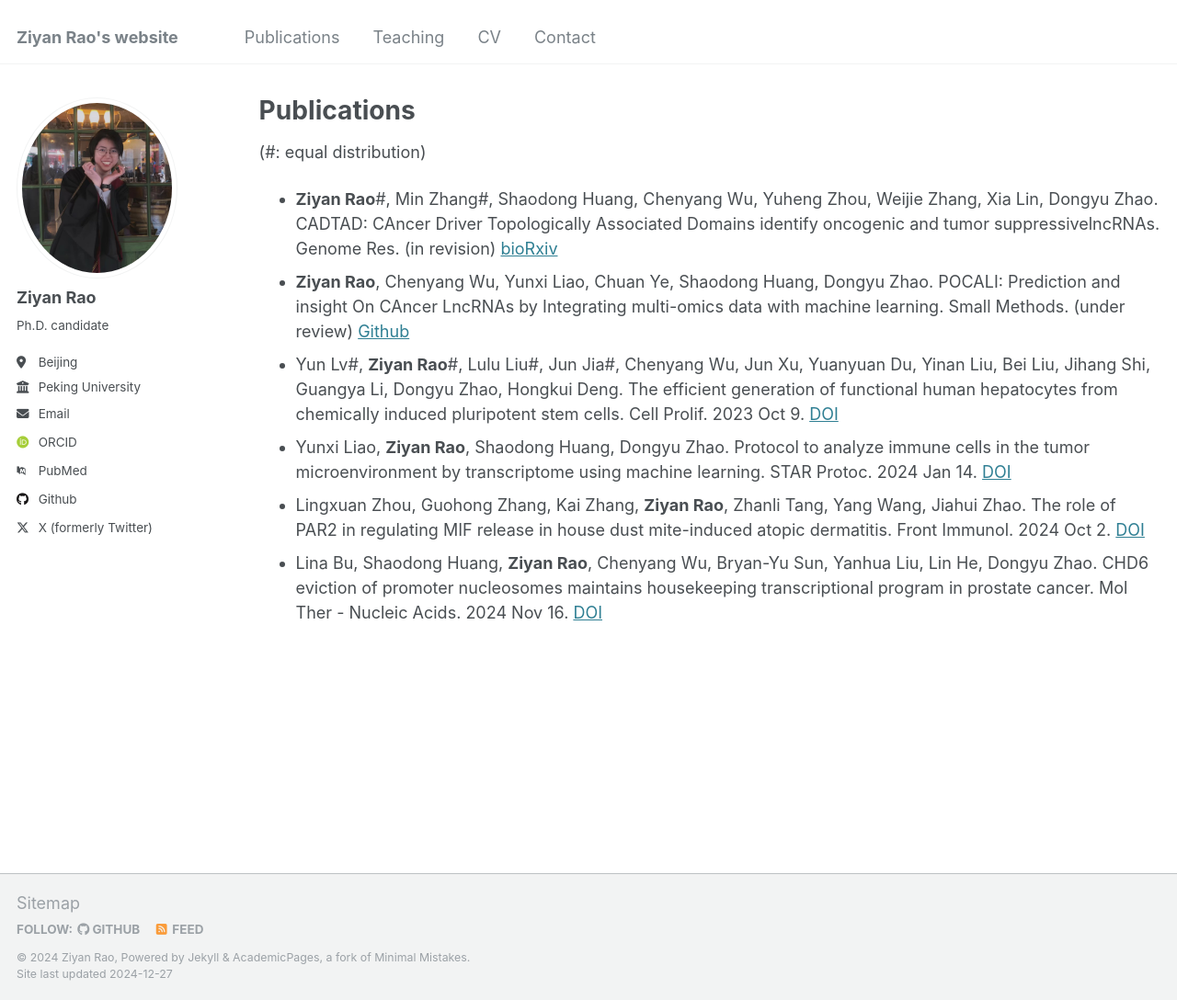
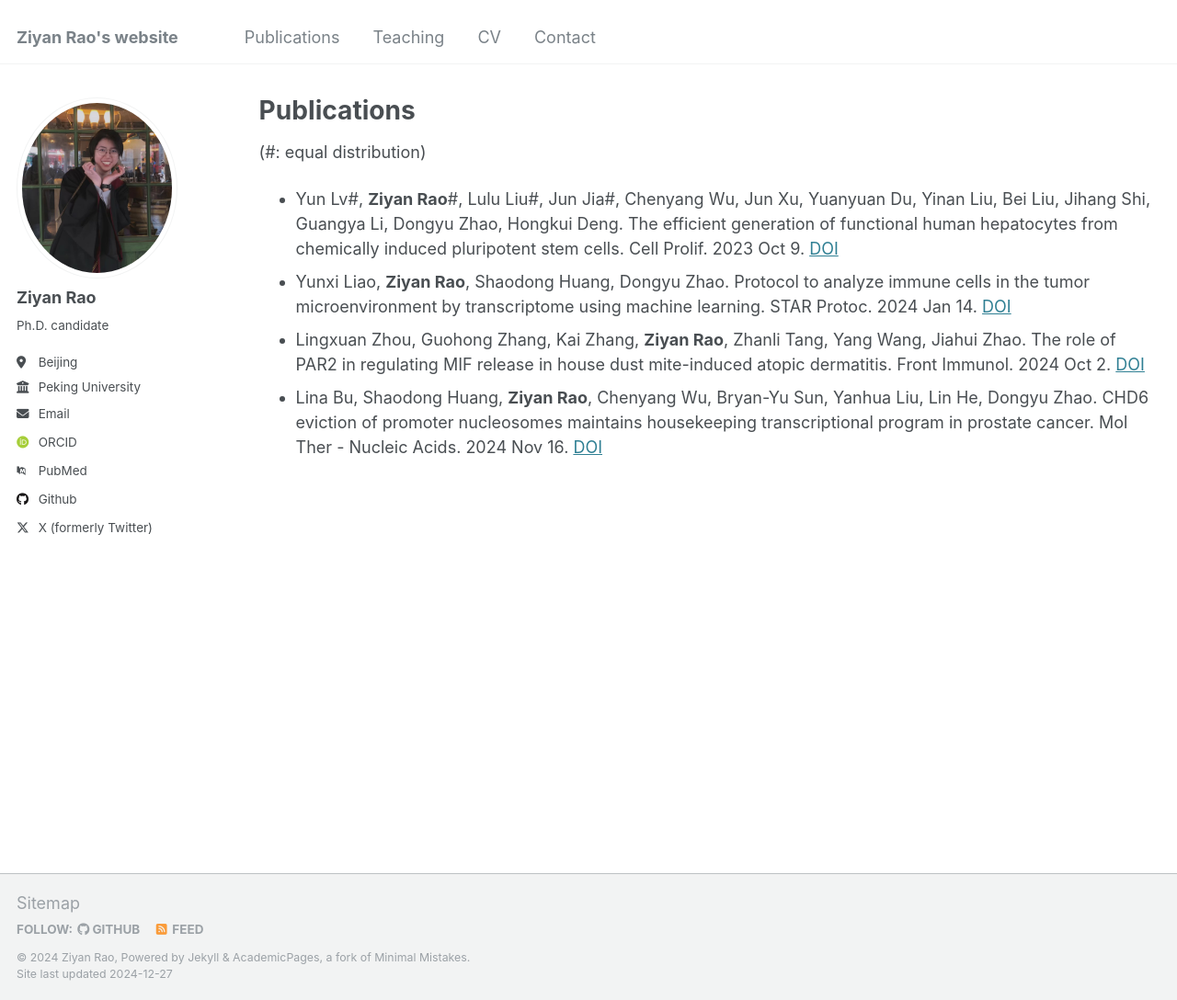
Before and after one commit to starrzy/starrzy.github.io, a Jekyll site: the page built from _pages/publications.md, in a window 1280 px wide and 1088 px high. Shown: the whole window at 92% size. Built offline with Jekyll 4.4.1, drawn with Linux system fonts in a browser that asks for light colours; some web fonts are replaced.

Commit message:
Update publications.md

```diff
--- a/_pages/publications.md
+++ b/_pages/publications.md
@@ -13,8 +13,8 @@ author_profile: true
 
 (\#: equal distribution)
 
-- **Ziyan Rao**\#, Min Zhang\#, Shaodong Huang, Chenyang Wu, Yuheng Zhou, Weijie Zhang, Xia Lin, Dongyu Zhao. CADTAD: CAncer Driver Topologically Associated Domains identify oncogenic and tumor suppressivelncRNAs. Genome Res. (in revision) [bioRxiv](https://www.biorxiv.org/content/10.1101/2024.03.19.585685v1)
-- **Ziyan Rao**, Chenyang Wu, Yunxi Liao, Chuan Ye, Shaodong Huang, Dongyu Zhao. POCALI: Prediction and insight On CAncer LncRNAs by Integrating multi-omics data with machine learning. Small Methods. (under review) [Github](https://github.com/starrzy/POCALI)
+[//]: - **Ziyan Rao**\#, Min Zhang\#, Shaodong Huang, Chenyang Wu, Yuheng Zhou, Weijie Zhang, Xia Lin, Dongyu Zhao. CADTAD: CAncer Driver Topologically Associated Domains identify oncogenic and tumor suppressivelncRNAs. Genome Res. (in revision) [bioRxiv](https://www.biorxiv.org/content/10.1101/2024.03.19.585685v1)
+[//]: - **Ziyan Rao**, Chenyang Wu, Yunxi Liao, Chuan Ye, Shaodong Huang, Dongyu Zhao. POCALI: Prediction and insight On CAncer LncRNAs by Integrating multi-omics data with machine learning. Small Methods. (under review) [Github](https://github.com/starrzy/POCALI)
 - Yun Lv\#, **Ziyan Rao**\#, Lulu Liu\#, Jun Jia\#, Chenyang Wu, Jun Xu, Yuanyuan Du, Yinan Liu, Bei Liu, Jihang Shi, Guangya Li, Dongyu Zhao, Hongkui Deng. The efficient generation of functional human hepatocytes from chemically induced pluripotent stem cells. Cell Prolif. 2023 Oct 9. [DOI](https://doi.org/10.1111/cpr.13540)
 - Yunxi Liao, **Ziyan Rao**, Shaodong Huang, Dongyu Zhao. Protocol to analyze immune cells in the tumor microenvironment by transcriptome using machine learning. STAR Protoc. 2024 Jan 14. [DOI](https://doi.org/10.1016/j.xpro.2023.102684)
 - Lingxuan Zhou, Guohong Zhang, Kai Zhang, **Ziyan Rao**, Zhanli Tang, Yang Wang, Jiahui Zhao. The role of PAR2 in regulating MIF release in house dust mite-induced atopic dermatitis. Front Immunol. 2024 Oct 2. [DOI](https://doi.org/10.3389/fimmu.2024.1478292)
```
